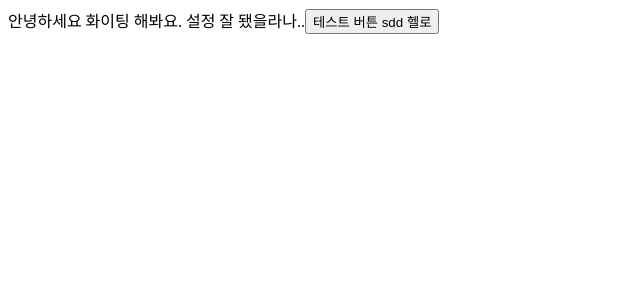
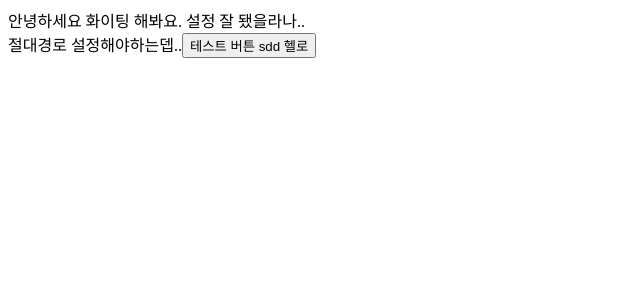
Before and after one commit to Time-Catcher/timecatcher, a React (Create React App) app: page / in a window 1280 px wide. Shown: the top 300 px of the page, without its empty margins (0-640 px from the left). Built offline with nearby package versions, Linux system fonts and the light colour scheme.

Commit message:
feat: init cra setting

```diff
--- a/src/App.tsx
+++ b/src/App.tsx
@@ -1,9 +1,10 @@
-import Button from "@components/Button";
+import Button from "./components/Button";
 
 function App() {
   return (
     <div className="App">
-      안녕하세요 화이팅 해봐요. 설정 잘 됐을라나..
+      안녕하세요 화이팅 해봐요. 설정 잘 됐을라나.. <br />
+      절대경로 설정해야하는뎁..
       <Button />
     </div>
   );
```
Also changed, not shown: tsconfig.json (+8 -8 lines).
